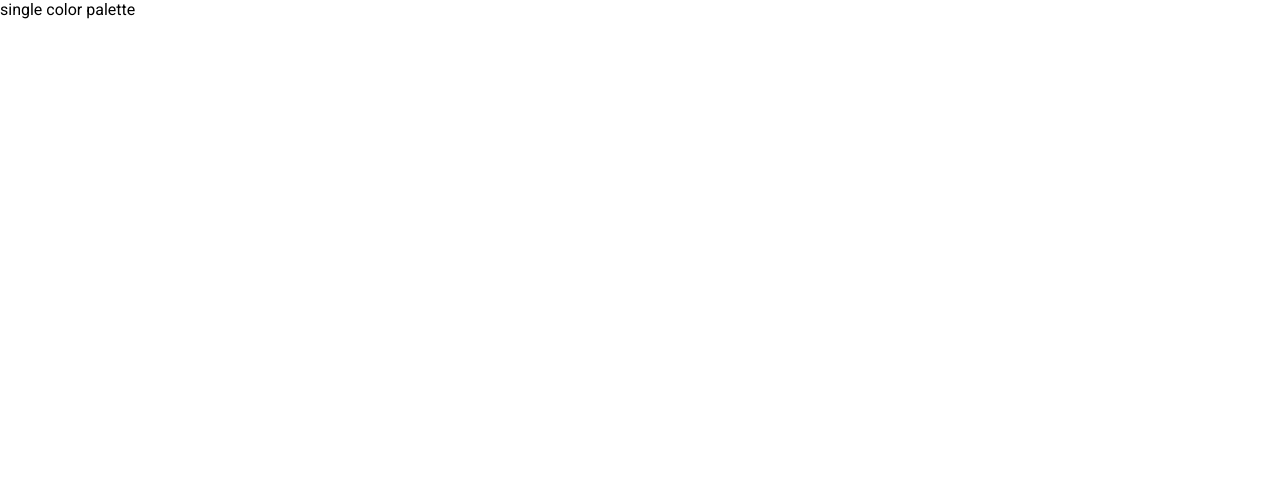
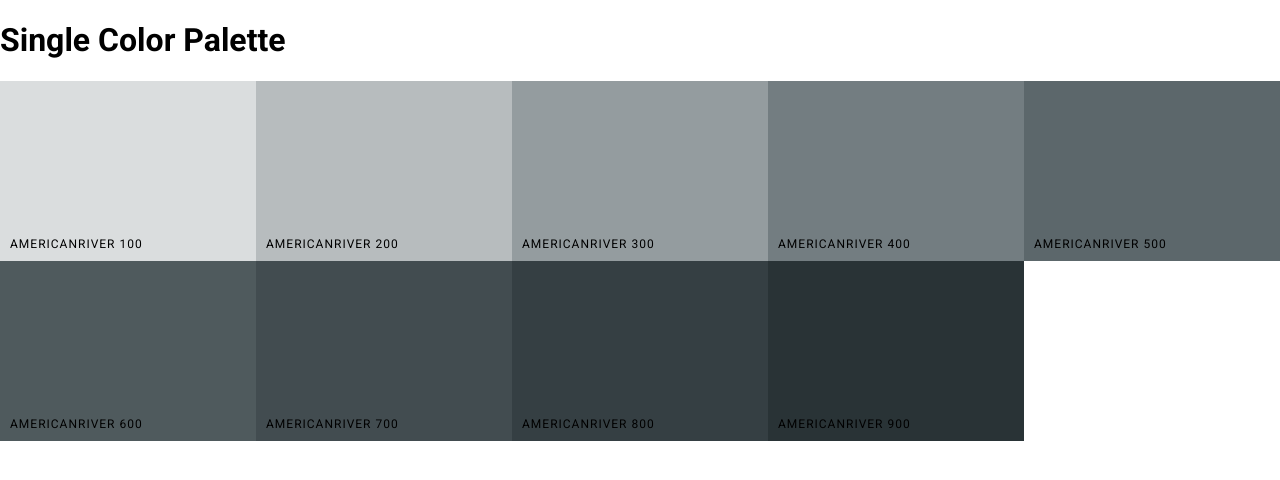
Before and after one commit to Bartosz-L/color_app_react, a React (Create React App) app: page /palette/flat-ui-colors-american/americanriver in a window 1280 px wide. Shown: the top 480 px of the page. Built offline with nearby package versions, Linux system fonts and the light colour scheme.

Commit message:
single color palette with boxes rendering properly

```diff
--- a/src/App.js
+++ b/src/App.js
@@ -28,7 +28,16 @@ const App = () => {
             <Palette palette={generatePalette(findPalette(routeProps.match.params.id))} />
           )}
         />
-        <Route path="/palette/:paletteId/:colorId" render={() => <SingleColorPalette />} />
+        <Route
+          exact
+          path="/palette/:paletteId/:colorId"
+          render={routeProps => (
+            <SingleColorPalette
+              colorId={routeProps.match.params.colorId}
+              palette={generatePalette(findPalette(routeProps.match.params.paletteId))}
+            />
+          )}
+        />
       </Switch>
     </Router>
   )
--- a/src/components/ColorBox/ColorBox.js
+++ b/src/components/ColorBox/ColorBox.js
@@ -7,7 +7,7 @@ import './ColorBox.scss'
 const ColorBox = props => {
   const [copied, setCopied] = useAsyncState(false)
 
-  const { background, name, singlePaletteURL } = props
+  const { background, name, singlePaletteURL, showLink } = props
 
   const changeCopyState = async () => {
     const newCopiedVal = await setCopied(true)
@@ -32,9 +32,11 @@ const ColorBox = props => {
             Copy
           </button>
         </div>
-        <Link to={singlePaletteURL} onClick={e => e.stopPropagation()}>
-          <span className="see-more">More</span>
-        </Link>
+        {showLink && (
+          <Link to={singlePaletteURL} onClick={e => e.stopPropagation()}>
+            <span className="see-more">More</span>
+          </Link>
+        )}
       </div>
     </CopyToClipboard>
   )
--- a/src/components/Palette/Palette.js
+++ b/src/components/Palette/Palette.js
@@ -22,6 +22,7 @@ const Palette = props => {
       name={color.name}
       key={color.id}
       singlePaletteURL={`/palette/${id}/${color.id}`}
+      showLink
     />
   ))
 
--- a/src/components/SingleColorPalette/SingleColorPalette.js
+++ b/src/components/SingleColorPalette/SingleColorPalette.js
@@ -1,7 +1,36 @@
-import React from 'react'
+import React, { useState, useEffect } from 'react'
+import ColorBox from '../ColorBox/ColorBox'
 
-const SingleColorPalette = () => {
-  return <div>single color palette</div>
+const SingleColorPalette = props => {
+  const [shades, setShades] = useState([])
+  const { palette, colorId } = props
+
+  const gatherShades = (wholePalette, colorToFilterBy) => {
+    // return all shades of given color
+    const allColors = wholePalette.colors
+    let shadesArr = []
+
+    Object.keys(allColors).forEach(key => {
+      shadesArr = shadesArr.concat(allColors[key].filter(color => color.id === colorToFilterBy))
+    })
+    // without "50 level" shade - it's the first one
+    return shadesArr.slice(1)
+  }
+
+  useEffect(() => {
+    setShades(gatherShades(palette, colorId))
+  }, [palette, colorId])
+
+  return (
+    <div className="Palette">
+      <h1>Single Color Palette</h1>
+      <div className="Palette-colors">
+        {shades.map(color => (
+          <ColorBox key={color.name} name={color.name} background={color.hex} showLink={false} />
+        ))}
+      </div>
+    </div>
+  )
 }
 
 export default SingleColorPalette
--- a/src/utils/colorHelpers.js
+++ b/src/utils/colorHelpers.js
@@ -35,7 +35,7 @@ const generatePalette = starterPalette => {
 
   for (const color of starterPalette.colors) {
     const scale = getScale(color.color, 10).reverse()
-    for (let i in scale) {
+    for (const i in scale) {
       newPalette.colors[levels[i]].push({
         name: `${color.name} ${levels[i]}`,
         id: color.name.toLowerCase().replace(/ /g, '-'),
```
